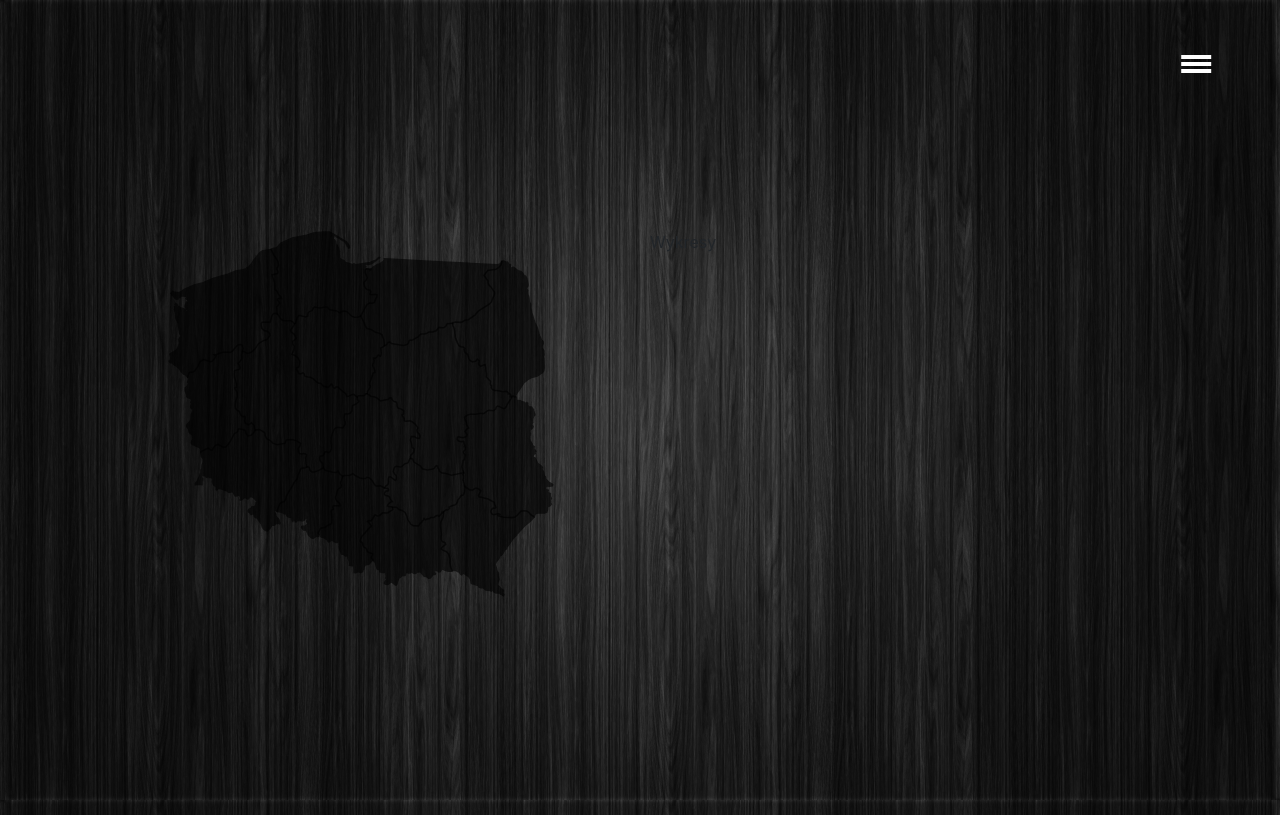
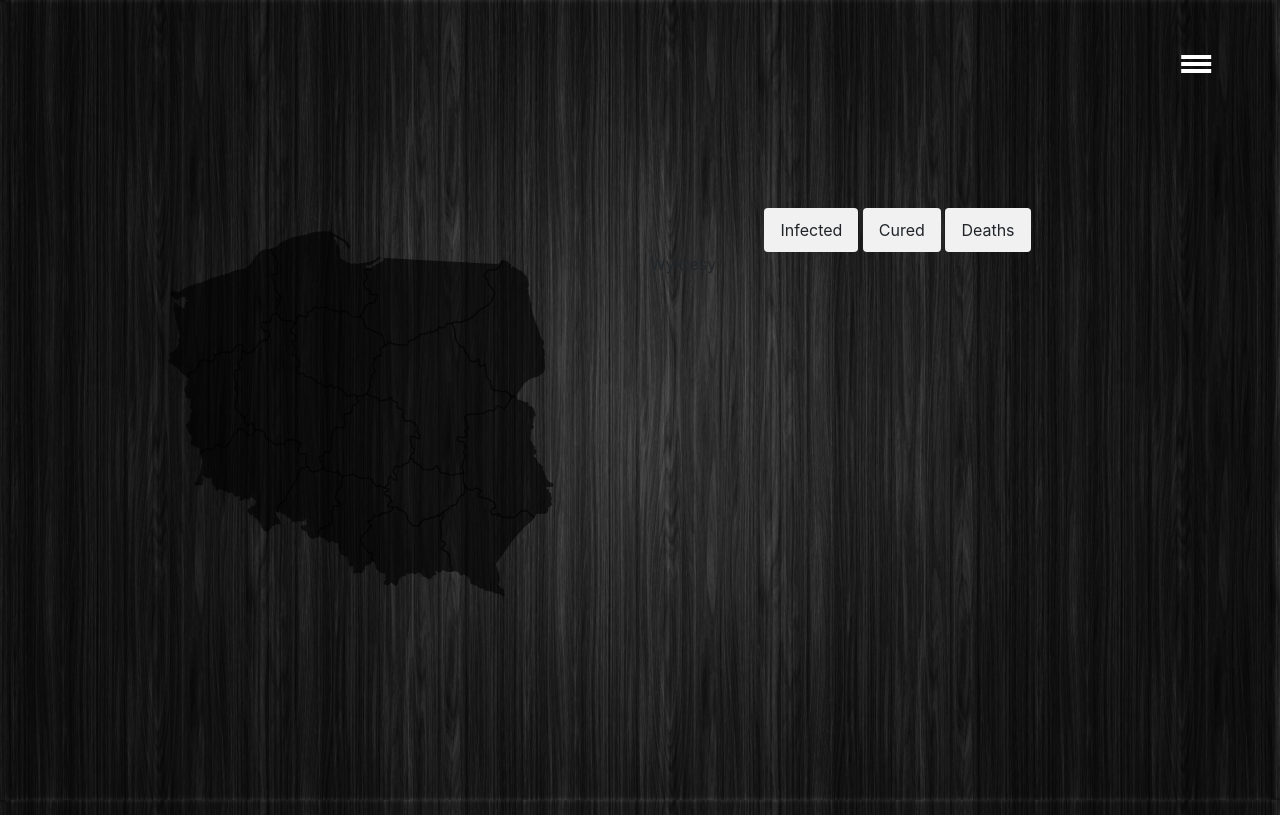
Before and after one commit to Adrian2337/covid-spread-analyzer, a Django app: template templates/prediction.html in a window 1280 px wide. Run offline with Django 3.2, Linux system fonts and the light colour scheme; the template is opened without the code that fills it, so the values that code supplies are empty; some libraries are stand-ins or nearby versions.

Commit message:
predictions update for different cases

```diff
--- a/static/css/prediction.css
+++ b/static/css/prediction.css
@@ -35,8 +35,24 @@
     position: relative;
     right: 8%;
 }
-#date-div{
+
+#date-div {
     position: absolute;
     top: 10%;
     left: 10%;
 }
+
+.btn {
+    border: none;
+    outline: none;
+    padding: 10px 16px;
+    background-color: #f1f1f1;
+    cursor: pointer;
+}
+
+#pred-options {
+    margin: auto auto;
+    align-items: center;
+    text-align: center;
+    margin-right: 120px;
+}
--- a/static/js/prediction.js
+++ b/static/js/prediction.js
@@ -35,15 +35,12 @@ function color_picker(value, sum) {
 }
 
 
-
 function paint_areas(data) {
     let areas = document.getElementsByClassName("area")
-    console.log(data)
     sum = 100_000
     for (let x of areas) {
-        console.log(data[x.id], x.id);
         // below sum all predicted cases as input value
-        x.style.fill = color_picker(data[x.id][data[x.id].length-1], sum);
+        x.style.fill = color_picker(data[x.id][data[x.id].length - 1], sum);
 
     }
 }
@@ -114,12 +111,17 @@ function clearCanvas(context, canvas) {
 }
 
 var myChart = null;
+last_clicked = document.getElementById("Mazowieckie-a")
 
 function draw_chart_onclick(element) {
-    var ctx = document.getElementById('predictions-graph').getContext('2d');
+    last_clicked = element
+    let ctx = document.getElementById('predictions-graph').getContext('2d');
     let voi = element.getAttribute("xlink:title")
-    var data_array = graph_data[voi]
-    var pred_arr = predicted_values[voi]
+    let data_array = graph_data[type][voi]
+    console.log(type)
+    console.log(data_array)
+    let pred_arr = predicted_values[type]['Voivodeships'][voi]
+    console.log(pred_arr)
     if (myChart !== null)
         myChart.destroy()
     myChart = new Chart(ctx, {
@@ -174,11 +176,26 @@ function get_max_case(data) {
     return max
 }
 
+
 function fill_date() {
     let el = document.getElementById('date-div')
     el.innerHTML = 'Prediction for ' + dates[dates.length - 1]
     el.style.color = 'white'
     el.style.fontSize = '28px'
+}
+
+type = 'daily infected'
+
+function set_type(ele) {
+    type = ele.id
+    ele.style.backgroundColor = 'green'
+    let btns = document.getElementsByClassName('btn')
+    for (let b of btns) {
+        if (b.id !== ele.id) {
+            b.style.backgroundColor = 'white'
+        }
+    }
+    draw_chart_onclick(last_clicked)
 }
 
 var predicted_values = jsonify(predicted_values_raw)
@@ -188,6 +205,7 @@ var dates = jsonify(dates_raw)
 pred_max = get_max_case(predicted_values)
 
 draw_chart_onclick(document.getElementById("Mazowieckie-a"))
-paint_areas(predicted_values)
+paint_areas(predicted_values[type]['Voivodeships'])
 
 fill_date()
+set_type(document.getElementById(type))
--- a/templates/prediction.html
+++ b/templates/prediction.html
@@ -117,7 +117,13 @@
                 </div>
             </div>
         </div>
-        <div class="side-content"><p>Wykresy</p>
+        <div class="side-content">
+            <div id="pred-options">
+                <button class="btn" id="daily infected" onclick="set_type(this)">Infected</button>
+                <button class="btn" id="daily cured" onclick="set_type(this)">Cured</button>
+                <button class="btn" id="daily deceased" onclick="set_type(this)">Deaths</button>
+            </div>
+            <p>Wykresy</p>
             <div id="canvas-place">
                 <canvas id="predictions-graph" width="500" height="300"></canvas>
             </div>
```
Also changed, not shown: covid_spread_analyzer/prediction_app/predictions_service.py (+10 -8 lines), covid_spread_analyzer/prediction_app/views.py (+6 -5 lines).
